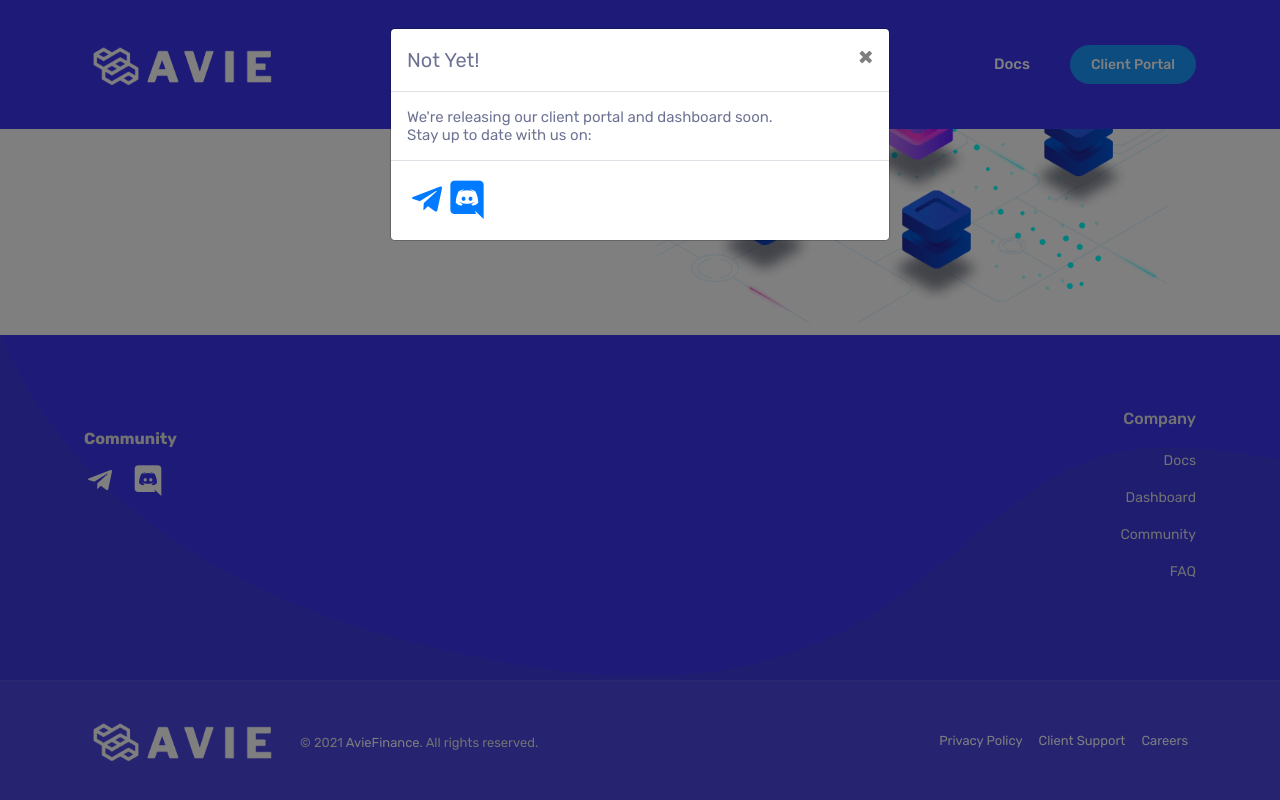
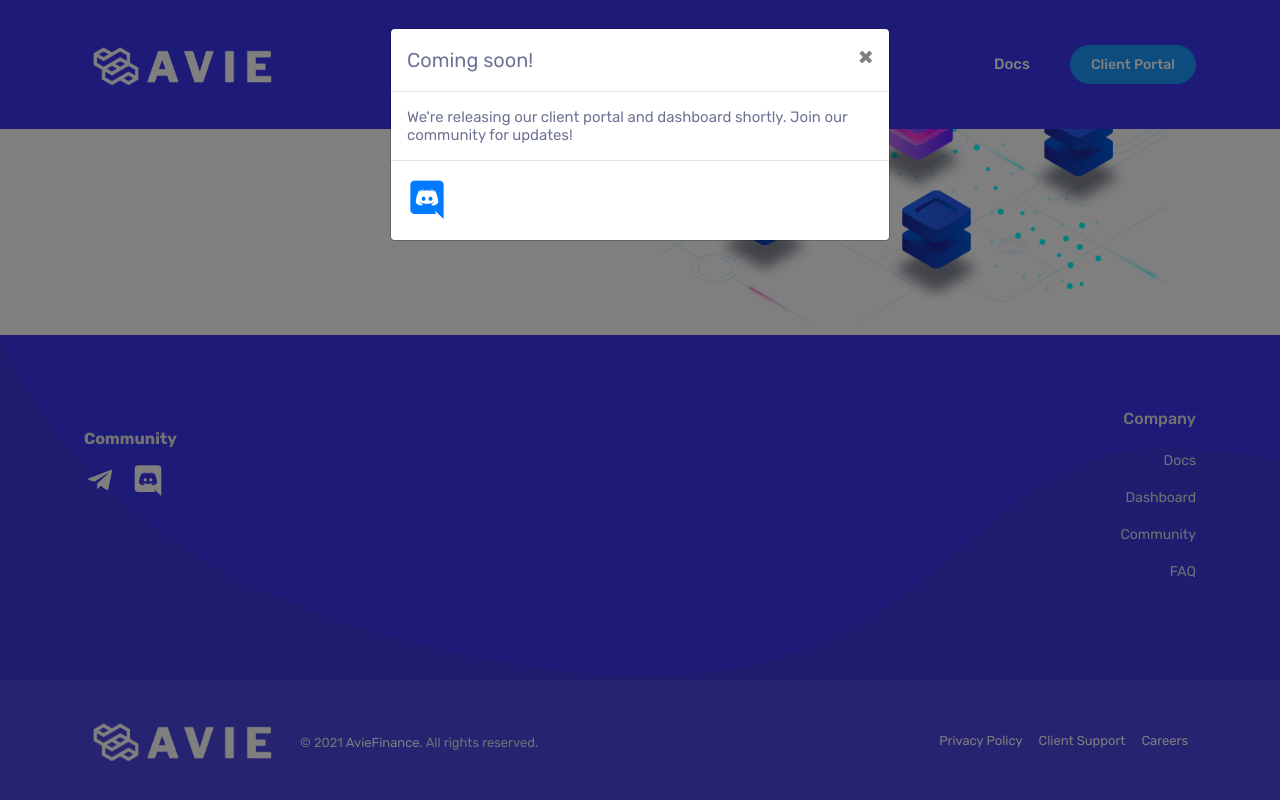
Before and after one commit to ItsPure/AVIEFINANCE, a website: page index.html in a window 1280 px wide. Both pictures are taken after a click on the link "Dashboard". Shown: the part 1661-2461 px from the top of the page. Drawn offline with nearby package versions, Linux system fonts and the light colour scheme.

Commit message:
landing adjustments

```diff
--- a/index.html
+++ b/index.html
@@ -405,18 +405,17 @@
 			<div class="modal-dialog" role="document">
 				<div class="modal-content">
 					<div class="modal-header">
-						<h5 class="modal-title">Not Yet!</h5>
+						<h5 class="modal-title">Coming soon!</h5>
 						<button type="button" class="close" data-dismiss="modal" aria-label="Close">
 							<span aria-hidden="true">&times;</span>
 						</button>
 					</div>
 					<div class="modal-body">
-						We're releasing our client portal and dashboard soon.<br>
-						Stay up to date with us on:<br>
+						We're releasing our client portal and dashboard shortly.
+						Join our community for updates!<br>
 					</div>
 					<div class="modal-footer">
 						<div class="d-flex" style="font-size: 40px; width: 100%;">
-							<a href="#"><i class="mdi mdi-telegram" style="margin: auto;"></i></a>
 							<a href="https://discord.gg/rUpVYGdMKQ"><i class="mdi mdi-discord" style="margin: auto;"></i></a>
 						</div>
 					</div>
```
